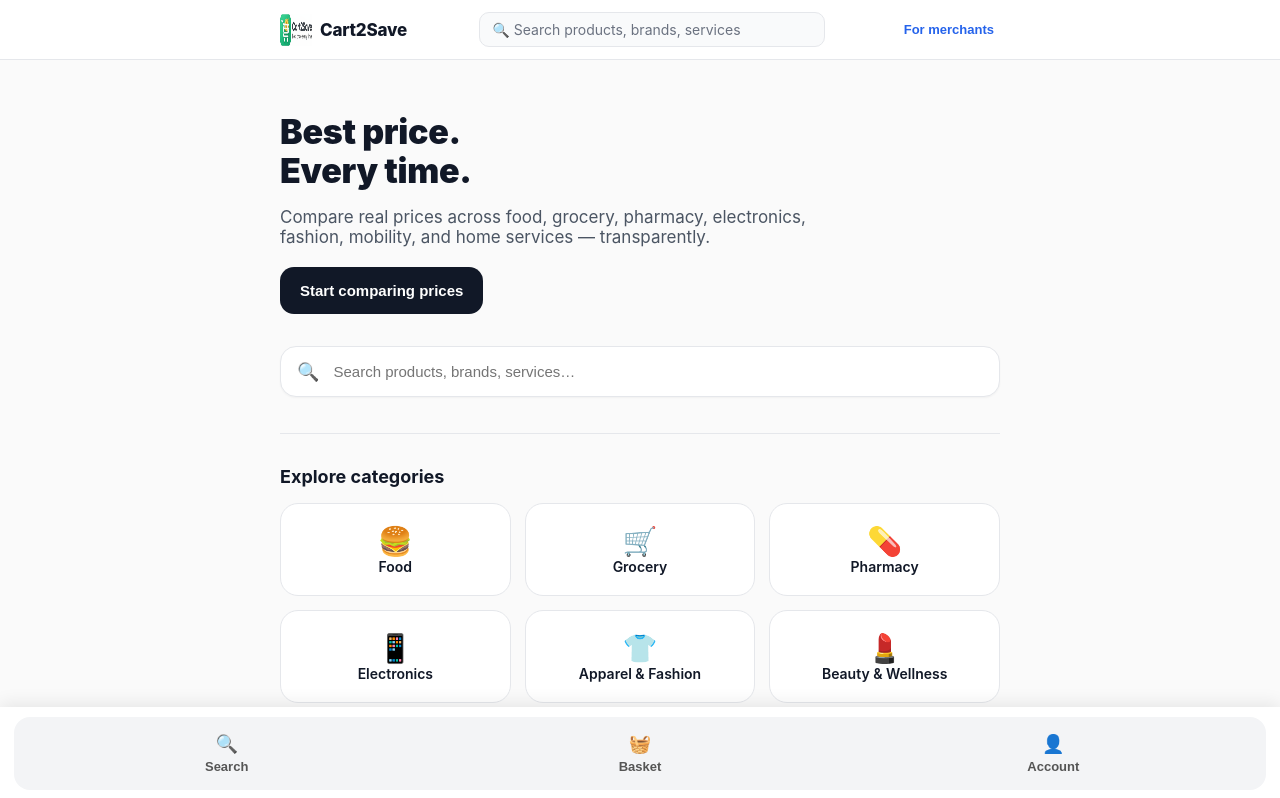
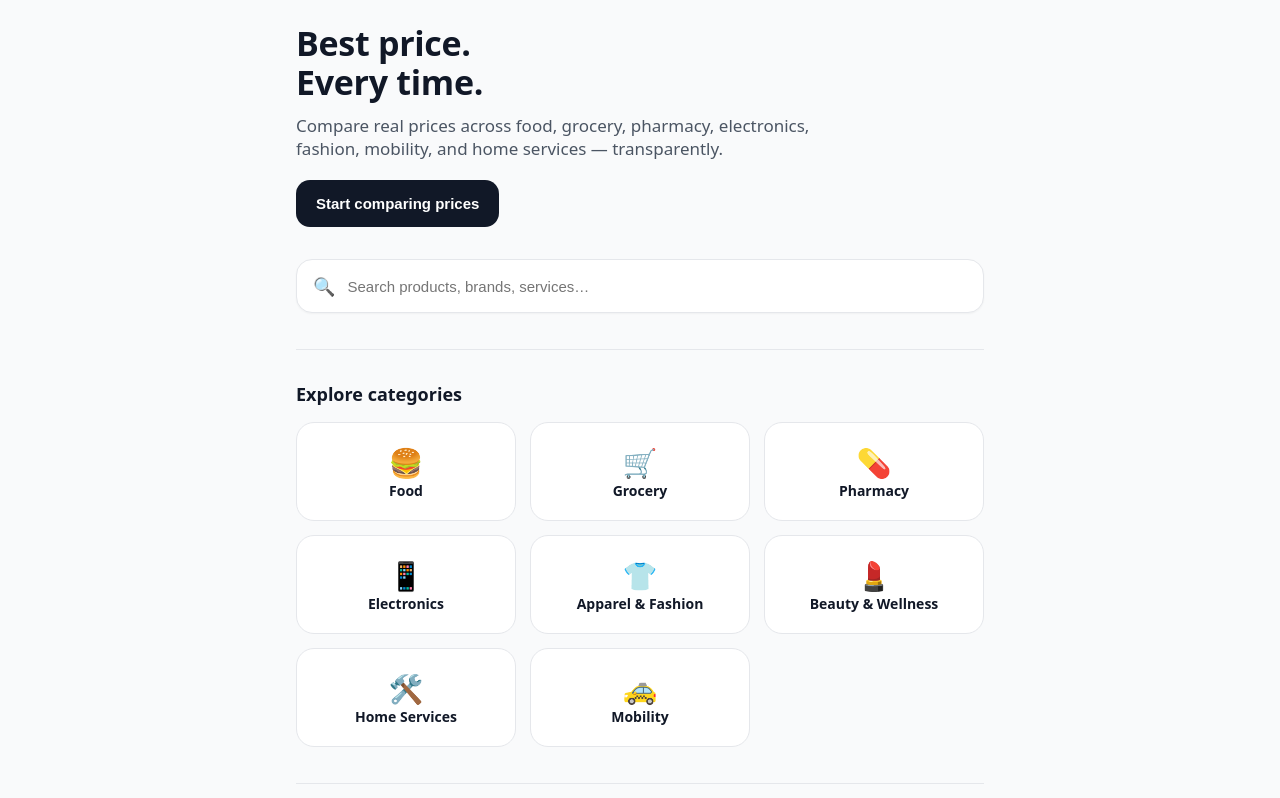
Before and after one commit to prashanthrangineni-sketch/pranix-witness-ui, a Next.js app: page / in a window 1280 px wide. Shown: the top 798 px of the page. Built offline with nearby package versions, Linux system fonts and the light colour scheme.

Commit message:
feat: configure root layout with pwa registration

```diff
--- a/app/layout.tsx
+++ b/app/layout.tsx
@@ -1,46 +1,38 @@
-import type { Metadata } from 'next'
-import Header from './components/Header'
-import Footer from './components/Footer'
-import BottomNav from './components/BottomNav'
+import "./globals.css";
+import type { Metadata } from "next";
 
 export const metadata: Metadata = {
-  title: 'Cart2Save – Best price. Every time.',
-  description: 'Compare prices across platforms before you buy',
-  other: {
-    'verify-admitad': 'd5841fcc20',
-  },
-}
+  title: "Cart2Save",
+  description: "Neutral price discovery across sectors in India"
+};
 
 export default function RootLayout({
-  children,
+  children
 }: {
-  children: React.ReactNode
+  children: React.ReactNode;
 }) {
   return (
     <html lang="en">
-      <body
-        style={{
-          margin: 0,
-          fontFamily:
-            '-apple-system, BlinkMacSystemFont, Segoe UI, Roboto, Helvetica, Arial, sans-serif',
-          backgroundColor: '#fafafa',
-          color: '#111827',
-        }}
-      >
-        {/* 🔝 HEADER */}
-        <Header />
-
-        {/* 🔽 PAGE CONTENT */}
-        <main style={{ paddingBottom: '90px' }}>
-          {children}
-        </main>
-
-        {/* 🔽 FOOTER */}
-        <Footer />
-
-        {/* 🔽 BOTTOM NAV */}
-        <BottomNav />
+      <head>
+        <link rel="manifest" href="/manifest.json" />
+        <meta name="theme-color" content="#111827" />
+      </head>
+      <body>
+        {children}
+        {process.env.NODE_ENV === "production" && (
+          <script
+            dangerouslySetInnerHTML={{
+              __html: `
+                if ('serviceWorker' in navigator) {
+                  window.addEventListener('load', function () {
+                    navigator.serviceWorker.register('/sw.js');
+                  });
+                }
+              `
+            }}
+          />
+        )}
       </body>
     </html>
-  )
+  );
 }
```
